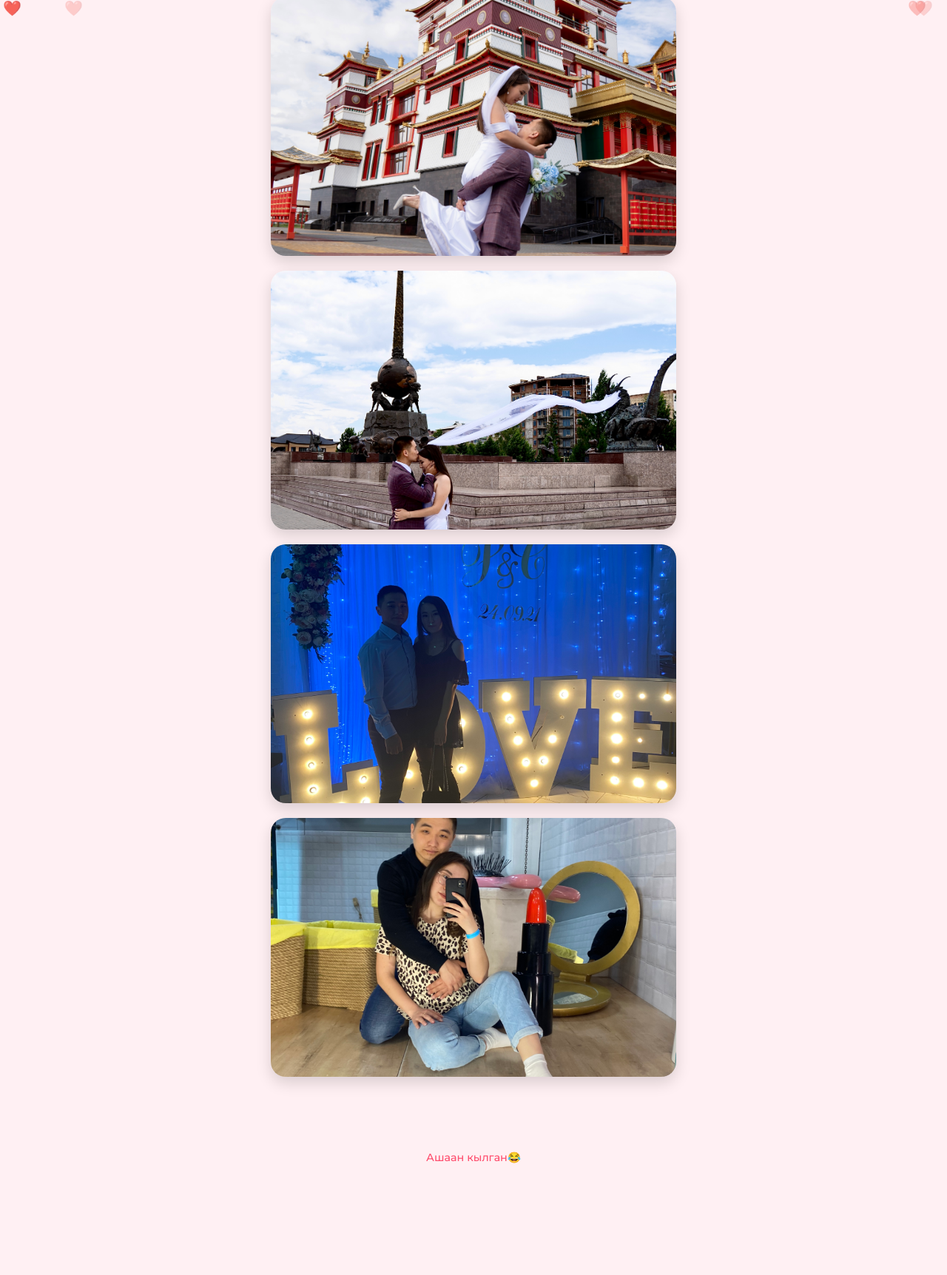
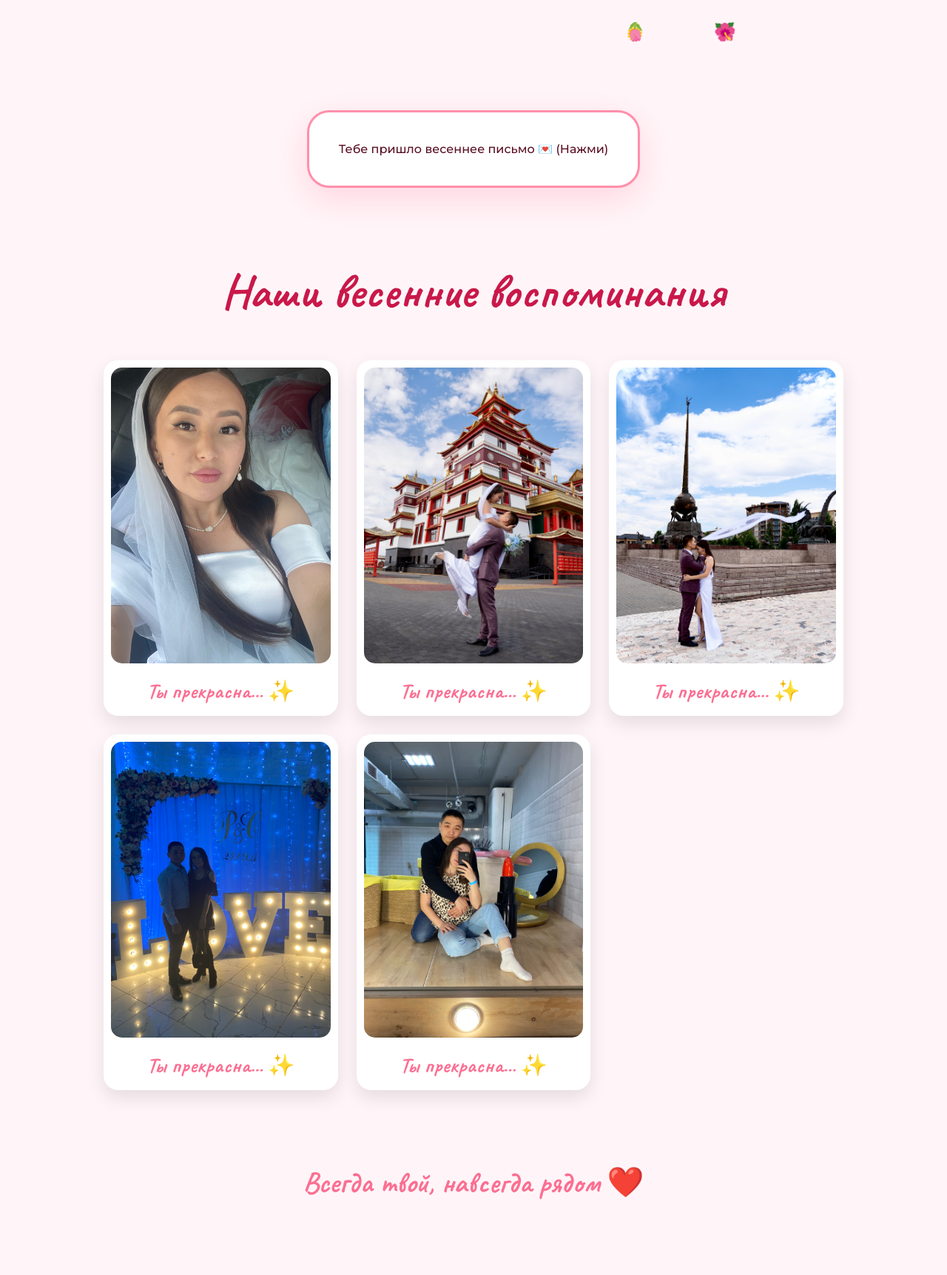
Before and after one commit to baibelek/Valentine_site, a Flask app: page / in a window 1280 px wide. Shown: the part 801-2525 px from the top of the page at 74% size. Before the commit the page ends 2374 px from the top, so only its background shows below. Run offline with Flask 3, Linux system fonts and the light colour scheme.

Commit message:
Update index.html

```diff
--- a/templates/index.html
+++ b/templates/index.html
@@ -3,68 +3,219 @@
 <head>
     <meta charset="UTF-8">
     <meta name="viewport" content="width=device-width, initial-scale=1.0">
-    <title>Ынак эжимге♥️</title>
+    <title>С 8 Марта, Любимая!</title>
     <link href="https://fonts.googleapis.com/css2?family=Caveat:wght@700&family=Montserrat:wght@300;500&display=swap" rel="stylesheet">
+    <link rel="stylesheet" href="https://cdnjs.cloudflare.com/ajax/libs/animate.css/4.1.1/animate.min.css"/>
     <style>
-        body { margin: 0; background: #fff0f3; font-family: 'Montserrat', sans-serif; overflow-x: hidden; display: flex; flex-direction: column; align-items: center; }
-        .heart { position: fixed; color: #ff4d6d; font-size: 20px; user-select: none; z-index: -1; animation: fall linear forwards; }
-        @keyframes fall { to { transform: translateY(100vh) rotate(360deg); } }
-        .container { text-align: center; padding: 50px 20px; max-width: 800px; }
-        h1 { font-family: 'Caveat', cursive; font-size: 3.5rem; color: #c9184a; margin-bottom: 20px; }
-        .envelope-wrapper { background: #ffb3c1; padding: 25px; border-radius: 20px; cursor: pointer; box-shadow: 0 10px 30px rgba(0,0,0,0.1); transition: 0.3s; display: inline-block; margin-bottom: 40px; }
-        .envelope-wrapper:hover { transform: scale(1.05); background: #ff8fa3; }
-        #secret-message { display: none; background: white; padding: 25px; border-radius: 15px; margin-top: 20px; border: 2px dashed #ff4d6d; font-size: 1.2rem; color: #590d22; line-height: 1.6; }
-        .gallery { display: grid; grid-template-columns: repeat(auto-fit, minmax(280px, 1fr)); gap: 20px; width: 100%; margin-top: 30px; }
-        .gallery img { width: 100%; height: 350px; object-fit: cover; border-radius: 20px; box-shadow: 0 8px 20px rgba(0,0,0,0.15); transition: 0.4s; }
-        .gallery img:hover { transform: scale(1.02); }
-        .footer { margin: 50px 0; color: #ff4d6d; font-size: 0.9rem; }
+        :root {
+            --primary-color: #ff8fab;
+            --secondary-color: #fb6f92;
+            --bg-color: #fff5f8;
+            --text-color: #590d22;
+        }
+
+        body {
+            margin: 0;
+            background: var(--bg-color);
+            font-family: 'Montserrat', sans-serif;
+            overflow-x: hidden;
+            color: var(--text-color);
+        }
+
+        /* Анимация падающих цветов */
+        .flower {
+            position: fixed;
+            top: -50px;
+            font-size: 24px;
+            z-index: -1;
+            animation: fall linear forwards;
+            user-select: none;
+        }
+        @keyframes fall {
+            to { transform: translateY(110vh) rotate(540deg); }
+        }
+
+        .hero {
+            height: 100vh;
+            display: flex;
+            flex-direction: column;
+            justify-content: center;
+            align-items: center;
+            text-align: center;
+            background: linear-gradient(rgba(255,245,248,0.2), rgba(255,245,248,0.2)),
+                        url('https://images.unsplash.com/photo-1490750967868-88aa4486c946?auto=format&fit=crop&w=1350&q=80');
+            background-size: cover;
+            background-attachment: fixed;
+        }
+
+        h1 {
+            font-family: 'Caveat', cursive;
+            font-size: 5rem;
+            color: #c9184a;
+            text-shadow: 2px 2px 10px rgba(0,0,0,0.1);
+            margin: 0;
+        }
+
+        .scroll-hint {
+            margin-top: 20px;
+            font-size: 1rem;
+            color: var(--secondary-color);
+            animation: bounce 2s infinite;
+        }
+
+        .content {
+            max-width: 1000px;
+            margin: 0 auto;
+            padding: 50px 20px;
+            text-align: center;
+        }
+
+        /* Конверт с письмом */
+        .envelope-section {
+            margin: 100px 0;
+        }
+        .envelope {
+            background: white;
+            padding: 40px;
+            border-radius: 30px;
+            box-shadow: 0 15px 45px rgba(255,143,171,0.3);
+                        cursor: pointer;
+            transition: 0.5s;
+            display: inline-block;
+            border: 3px solid var(--primary-color);
+        }
+        .envelope:hover { transform: translateY(-10px); background: var(--primary-color); color: white; }
+
+        #letter {
+            display: none;
+            font-size: 1.3rem;
+            line-height: 1.8;
+            padding: 30px;
+            text-align: left;
+            background: #fff;
+            color: var(--text-color);
+            border-radius: 20px;
+            margin-top: 20px;
+            box-shadow: inset 0 0 15px rgba(0,0,0,0.05);
+        }
+
+        /* Слайды/Галерея */
+        .gallery {
+            display: grid;
+            grid-template-columns: repeat(auto-fit, minmax(300px, 1fr));
+            gap: 25px;
+            margin-top: 50px;
+        }
+        .photo-card {
+            opacity: 0;
+            transform: translateY(30px);
+            transition: 1s all ease-out;
+            background: white;
+            padding: 10px;
+            border-radius: 20px;
+            box-shadow: 0 10px 25px rgba(0,0,0,0.1);
+        }
+        .photo-card.visible { opacity: 1; transform: translateY(0); }
+
+        .photo-card img {
+            width: 100%;
+            height: 400px;
+            object-fit: cover;
+            border-radius: 15px;
+        }
+
+        .photo-card p {
+            font-family: 'Caveat', cursive;
+            font-size: 1.8rem;
+            margin: 15px 0 5px 0;
+            color: var(--secondary-color);
+        }
+
+        footer {
+            padding: 100px 0 50px;
+            font-family: 'Caveat';
+            font-size: 2.5rem;
+            color: var(--secondary-color);
+        }
+
+        @keyframes bounce { 0%, 20%, 50%, 80%, 100% {transform: translateY(0);} 40% {transform: translateY(-10px);} 60% {transform: translateY(-5px);} }
     </style>
 </head>
 <body>
-    <audio id="bg-music" loop>
+
+    <audio id="music" loop>
         <source src="{{ url_for('static', filename='music/song.mp3') }}" type="audio/mpeg">
     </audio>
-    <div class="container">
-        <h1>Ынакшаанар хуну биле! ❤️</h1>
-        <div class="envelope-wrapper" onclick="openMessage()">
-            <span>Сенээ чагаажыгаш! Бээр базывыт 💌</span>
-            <div id="secret-message">
-                Эргим эжим, ынакшылым! <br><br>
-                Этот сайт — маленькая частичка моей любви к тебе. <br>
-                Ты делаешь меня самым счастливым человеком на свете. <br>
-                Пусть каждый наш день будет наполнен такой же радостью, как те моменты на фото ниже. <br><br>
-                <b>Чангыс сенээ ынак мен эжим♥️!</b>
+
+    <div class="hero">
+        <h1 class="animate__animated animate__fadeInDown">С 8 Марта, Моё Солнышко! 🌸</h1>
+        <div class="scroll-hint">Листай вниз, там сюрприз... ↓</div>
+    </div>
+
+    <div class="content">
+        <div class="envelope-section animate__animated animate__zoomIn">
+            <div class="envelope" onclick="openLetter()">
+                <span id="envelope-text">Тебе пришло весеннее письмо 💌 (Нажми)</span>
+                <div id="letter">
+                    Моя самая прекрасная и любимая! <br><br>
+                    Поздравляю тебя с этим чудесным праздником весны. <br>
+                    Ты — как первый весенний цветок, который дарит радость и тепло всему миру. <br>
+                    Пусть твоя улыбка сияет ярче солнца, а глаза всегда светятся от счастья. <br><br>
+                    <b>Ты моё главное вдохновение. Люблю тебя!</b>
+                </div>
             </div>
         </div>
-        <h2 style="color: #c9184a; font-family: 'Caveat'; font-size: 3rem;">Наши лучшие моменты</h2>
+
+        <h2 style="font-family: 'Caveat'; font-size: 4rem; color: #c9184a;">Наши весенние воспоминания</h2>
+
         <div class="gallery">
             {% for photo in photos %}
-                <img src="{{ url_for('static', filename='images/' + photo) }}" alt="Мы вместе">
+            <div class="photo-card">
+                <img src="{{ url_for('static', filename='images/' + photo) }}" alt="Фото">
+                <p>Ты прекрасна... ✨</p>
+            </div>
             {% endfor %}
         </div>
+
+        <footer>Всегда твой, навсегда рядом ❤️</footer>
     </div>
-    <div class="footer">Ашаан кылган😂</div>
+
     <script>
-        function openMessage() {
-            document.getElementById('secret-message').style.display = 'block';
-            document.querySelector('.envelope-wrapper span').style.display = 'none';
-            var music = document.getElementById('bg-music');
-            music.play().catch(function(error) {
-                console.log("Автовоспроизведение заблокировано браузером, нужно взаимодействие пользователя.");
-            });
+        // Открытие письма и запуск музыки
+        function openLetter() {
+            document.getElementById('letter').style.display = 'block';
+            document.getElementById('envelope-text').style.display = 'none';
+            document.getElementById('music').play();
+            // Генерируем взрыв цветов при открытии
+            for(let i=0; i<20; i++) { setTimeout(createFlower, i*50); }
         }
 
-        function createHeart() {
-            const heart = document.createElement('div');
-            heart.classList.add('heart');
-            heart.innerHTML = '❤️';
-            heart.style.left = Math.random() * 100 + 'vw';
-            heart.style.animationDuration = Math.random() * 3 + 2 + 's';
-            heart.style.opacity = Math.random();
-            document.body.appendChild(heart);
-            setTimeout(() => { heart.remove(); }, 5000);
+        // Падающие цветы
+        const flowerIcons = ['🌸', '🌷', '🌹', '🌺', '🌼', '🌻'];
+        function createFlower() {
+            const flower = document.createElement('div');
+            flower.classList.add('flower');
+            flower.innerHTML = flowerIcons[Math.floor(Math.random() * flowerIcons.length)];
+            flower.style.left = Math.random() * 100 + 'vw';
+            flower.style.animationDuration = Math.random() * 3 + 4 + 's';
+            flower.style.opacity = Math.random() + 0.5;
+            document.body.appendChild(flower);
+            setTimeout(() => flower.remove(), 6000);
         }
-        setInterval(createHeart, 300);
+        setInterval(createFlower, 400);
+
+        // Появление фото при скролле
+        const observer = new IntersectionObserver((entries) => {
+            entries.forEach(entry => {
+                if (entry.isIntersecting) {
+                    entry.target.classList.add('visible');
+                }
+            });
+        }, { threshold: 0.1 });
+
+        document.querySelectorAll('.photo-card').forEach(card => {
+            observer.observe(card);
+        });
     </script>
 </body>
 </html>
```
